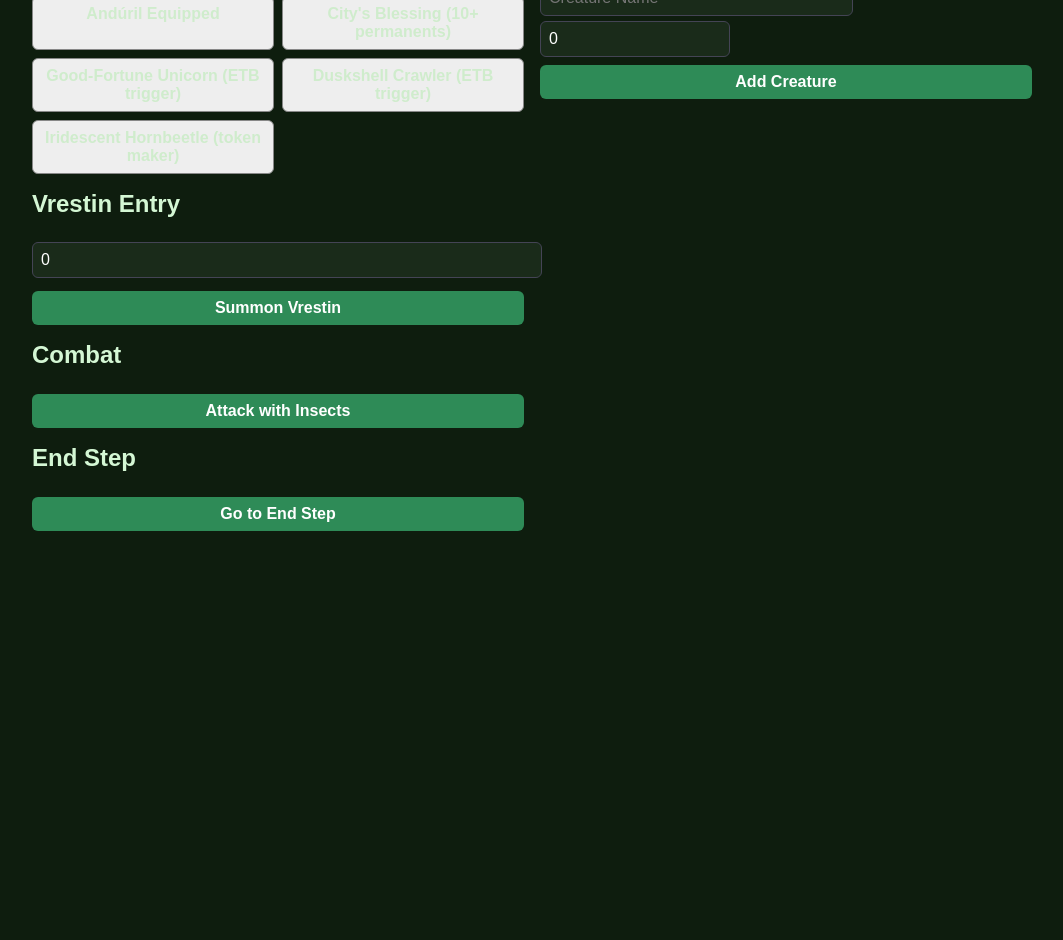
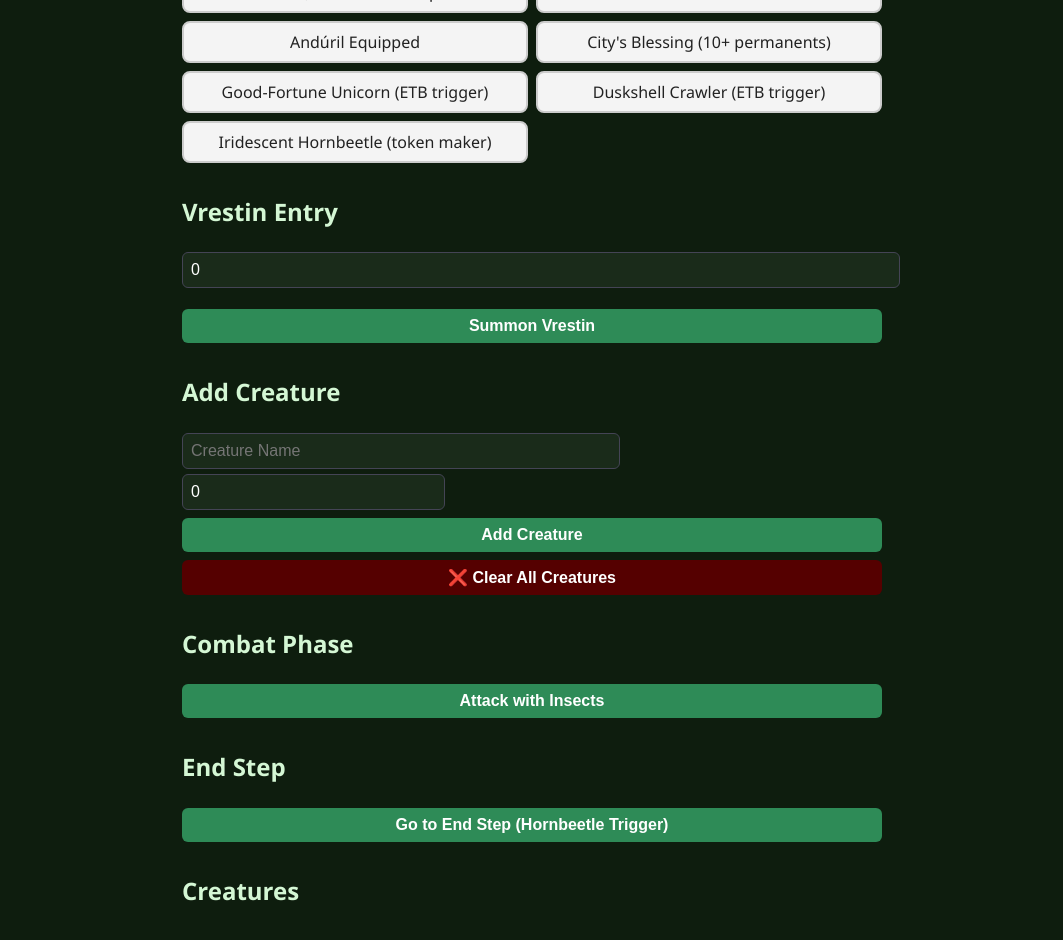
Before and after one commit to cdragon666/vrestin-counters, a React (Create React App) app: page / in a window 1280 px wide. Shown: the part 300-1240 px from the top of the page, without its empty margins (108-1171 px from the left). Before the commit the page ends 847 px from the top, so only its background shows below. Built offline with nearby package versions, Linux system fonts and the light colour scheme.

Commit message:
Fix autocomplete contrast and style readability

```diff
--- a/src/App.js
+++ b/src/App.js
@@ -69,8 +69,10 @@ export default function App() {
   }
 
   const calculateETB = () => {
-    if (creatures.some((c) => c.name === "Vrestin")) return;
     const base = parseInt(vrestinX);
+    const alreadyExists = creatures.find((c) => c.name.toLowerCase() === "vrestin");
+    if (alreadyExists || isNaN(base)) return;
+
     const vrestinCounters = Math.ceil((base + getBaseCounterBonus()) * getMultiplier());
     const insectCounters = getEntryCounterBonus();
 
@@ -79,8 +81,8 @@ export default function App() {
     let log = `[ETB Phase]\n✨ Vrestin enters with ${vrestinCounters} counters\n🐞 ${base} Insect tokens created (+${insectCounters})`;
 
     const newCreatures = [
-      { name: "Vrestin", counters: vrestinCounters, basePower: vrestinCounters },
-      ...Array(base).fill().map((_, i) => ({ name: `Insect ${i + 1}`, counters: insectCounters, basePower: 1 }))
+      { name: "Vrestin", counters: vrestinCounters, power: 0, toughness: 0 },
+      ...Array(base).fill().map((_, i) => ({ name: `Insect ${i + 1}`, counters: insectCounters, power: 1, toughness: 1 }))
     ];
 
     setCreatures((prev) => [...prev, ...newCreatures]);
@@ -115,7 +117,12 @@ export default function App() {
     let log = `[End Step]\n`;
     if (has("hornbeetle") && counterTracker > 0) {
       const beetleBonus = getEntryCounterBonus();
-      const newTokens = Array(counterTracker).fill().map((_, i) => ({ name: `Beetle Token ${i + 1}`, counters: beetleBonus, basePower: 1 }));
+      const newTokens = Array(counterTracker).fill().map((_, i) => ({
+        name: `Beetle Token ${i + 1}`,
+        counters: beetleBonus,
+        power: 1,
+        toughness: 1
+      }));
       setCreatures((prev) => [...prev, ...newTokens]);
       log += `Hornbeetle creates ${counterTracker} Beetle tokens (+${beetleBonus})`;
       addToTracker(counterTracker * beetleBonus);
@@ -148,7 +155,7 @@ export default function App() {
     const baseCounters = data ? data.counters : parseInt(startingCounters) || 0;
     const final = Math.ceil((baseCounters + getBaseCounterBonus()) * getMultiplier());
     addToTracker(final);
-    setCreatures([...creatures, { name: newCreatureName, counters: final, basePower: baseCounters }]);
+    setCreatures([...creatures, { name: newCreatureName, counters: final, power: 0, toughness: 0 }]);
     setNewCreatureName("");
     setStartingCounters(0);
     setSuggestions([]);
@@ -178,57 +185,44 @@ export default function App() {
   const clearLog = () => setResultLog([]);
 
   return (
-    <div style={{ padding: "1rem", maxWidth: "1000px", margin: "auto", fontFamily: "sans-serif" }}>
+    <div style={{ padding: "2rem", maxWidth: "700px", margin: "auto" }}>
       <h1 style={{ textAlign: "center" }}>Vrestin +1/+1 Counter Tracker</h1>
 
-      <div style={{ display: "grid", gridTemplateColumns: "1fr 1fr", gap: "1rem" }}>
-        <div>
       <h2>Select Active Cards</h2>
       <div style={{ display: "grid", gridTemplateColumns: "1fr 1fr", gap: "0.5rem" }}>
         {supportCards.map((card) => (
           <div
             key={card.id}
-                className={`card-tile ${selectedCards.includes(card.id) ? "selected" : ""}`}
+            style={{
+              cursor: "pointer",
+              padding: "0.5rem",
+              borderRadius: "0.5rem",
+              textAlign: "center",
+              border: "2px solid",
+              background: selectedCards.includes(card.id) ? "#3a5f3a" : "#f4f4f4",
+              color: selectedCards.includes(card.id) ? "#fff" : "#222",
+              borderColor: selectedCards.includes(card.id) ? "#3a5f3a" : "#ccc"
+            }}
             onClick={() => toggleCard(card.id)}
-                style={{ cursor: "pointer", padding: "0.5rem", borderRadius: "6px", background: selectedCards.includes(card.id) ? "#cceacc" : "#eee", border: "1px solid #888" }}
           >
             {card.name}
           </div>
         ))}
       </div>
 
-          <h2 style={{ marginTop: "1rem" }}>Vrestin Entry</h2>
+      <h2 style={{ marginTop: "2rem" }}>Vrestin Entry</h2>
       <input
         type="number"
         placeholder="X value"
         value={vrestinX}
         onChange={(e) => setVrestinX(e.target.value)}
-            style={{ width: "100%", marginBottom: "0.5rem" }}
+        style={{ width: "100%", padding: "0.5rem", marginBottom: "1rem" }}
       />
-          <button onClick={calculateETB} style={{ width: "100%" }}>Summon Vrestin</button>
+      <button onClick={calculateETB} style={{ width: "100%" }}>
+        Summon Vrestin
+      </button>
 
-          <h2 style={{ marginTop: "1rem" }}>Combat</h2>
-          <button onClick={handleCombat} style={{ width: "100%" }}>Attack with Insects</button>
-
-          <h2 style={{ marginTop: "1rem" }}>End Step</h2>
-          <button onClick={handleEndStep} style={{ width: "100%" }}>Go to End Step</button>
-        </div>
-
-        <div>
-          <h2>Creatures</h2>
-          <button onClick={clearAllCreatures} style={{ marginBottom: "0.5rem", width: "100%", background: "#500", color: "#fff" }}>❌ Clear All Creatures</button>
-          {creatures.map((c, i) => (
-            <div key={i} style={{ display: "flex", justifyContent: "space-between", alignItems: "center", marginBottom: "0.3rem", background: "#f4f4f4", padding: "0.3rem 0.5rem", borderRadius: "4px" }}>
-              <span>{c.name}: {c.basePower}/{c.basePower} +{c.counters}</span>
-              <div>
-                <button onClick={() => updateCounter(i, 1)}>+1</button>
-                <button onClick={() => updateCounter(i, -1)} style={{ marginLeft: "0.3rem" }}>-1</button>
-                <button onClick={() => removeCreature(i)} style={{ marginLeft: "0.3rem", color: "red" }}>🗑️</button>
-              </div>
-            </div>
-          ))}
-
-          <h2 style={{ marginTop: "1rem" }}>Add Creature</h2>
+      <h2 style={{ marginTop: "2rem" }}>Add Creature</h2>
       <input
         type="text"
         placeholder="Creature Name"
@@ -243,9 +237,15 @@ export default function App() {
         onChange={(e) => setStartingCounters(e.target.value)}
         style={{ width: "35%" }}
       />
-          <button onClick={addCreature} style={{ width: "100%", marginTop: "0.5rem" }}>Add Creature</button>
+      <button onClick={addCreature} style={{ marginTop: "0.5rem", width: "100%" }}>
+        Add Creature
+      </button>
+      <button onClick={clearAllCreatures} style={{ marginTop: "0.5rem", width: "100%", background: "#500", color: "#fff" }}>
+        ❌ Clear All Creatures
+      </button>
+
       {suggestions.length > 0 && (
-            <ul style={{ listStyle: "none", padding: 0, marginTop: "0.5rem", background: "#111", border: "1px solid #888", borderRadius: "6px", fontWeight: "bold", fontSize: "1rem", color: "#fff" }}>
+        <ul style={{ listStyle: "none", padding: 0, marginTop: "0.5rem", background: "#3a5f3a", border: "1px solid #888", borderRadius: "6px", fontWeight: "bold", fontSize: "1rem", color: "#fff" }}>
           {suggestions.map((s, i) => (
             <li
               key={i}
@@ -257,8 +257,28 @@ export default function App() {
           ))}
         </ul>
       )}
+
+      <h2 style={{ marginTop: "2rem" }}>Combat Phase</h2>
+      <button onClick={handleCombat} style={{ width: "100%" }}>
+        Attack with Insects
+      </button>
+
+      <h2 style={{ marginTop: "2rem" }}>End Step</h2>
+      <button onClick={handleEndStep} style={{ width: "100%" }}>
+        Go to End Step (Hornbeetle Trigger)
+      </button>
+
+      <h2 style={{ marginTop: "2rem" }}>Creatures</h2>
+      {creatures.map((c, i) => (
+        <div key={i} style={{ display: "flex", justifyContent: "space-between", alignItems: "center", marginBottom: "0.5rem" }}>
+          <span>{c.name}: {c.power + c.counters}/{c.toughness + c.counters} (+{c.counters})</span>
+          <div>
+            <button onClick={() => updateCounter(i, 1)}>+1</button>
+            <button onClick={() => updateCounter(i, -1)} style={{ marginLeft: "0.5rem" }}>-1</button>
+            <button onClick={() => removeCreature(i)} style={{ marginLeft: "0.5rem", color: "red" }}>🗑️</button>
           </div>
         </div>
+      ))}
 
       {resultLog.length > 0 && (
         <div style={{ marginTop: "2rem" }}>
```
Lines whose indentation alone changed are shown as unchanged.
